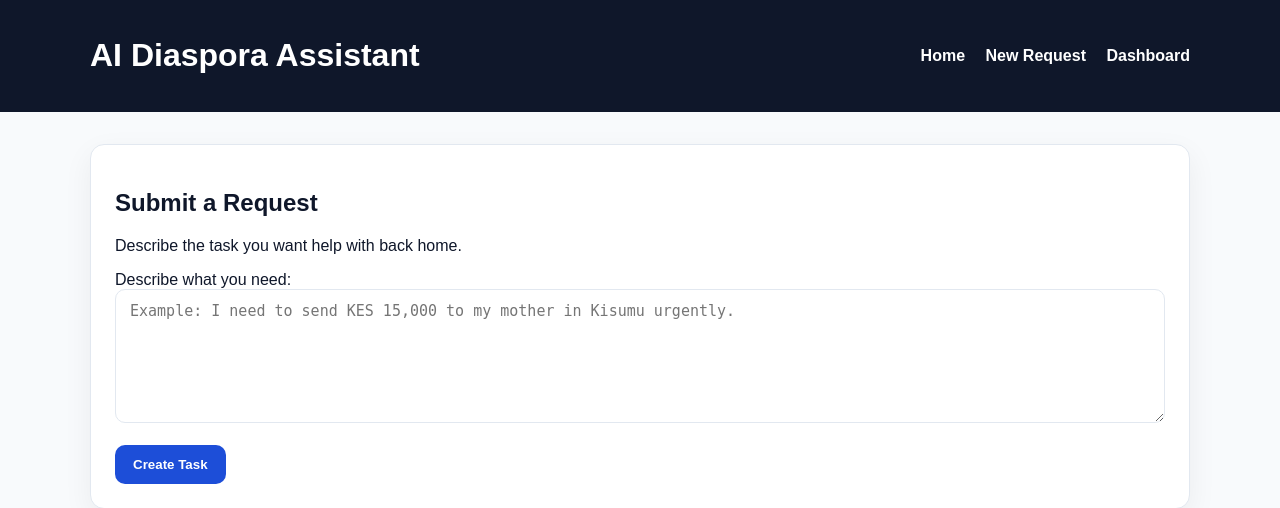
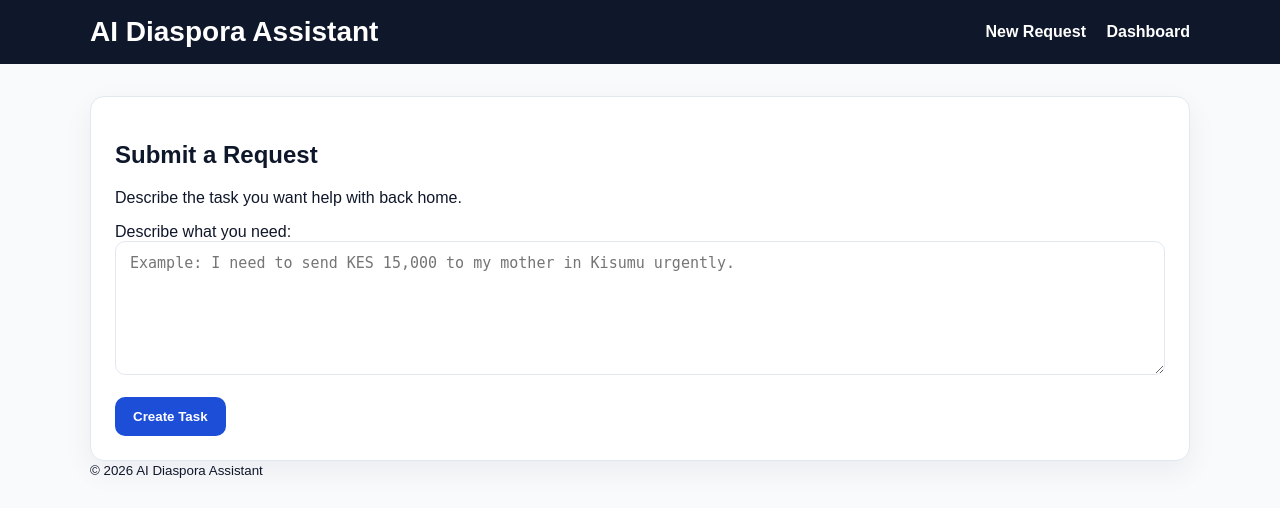
Before and after one commit to chegeharrison/ai-diaspora-assistant-267, a Django app: page /tasks/create/ in a window 1280 px wide. Shown: the top 508 px of the page. Run offline with Django 5.2, Linux system fonts and the light colour scheme.

Commit message:
style: simplify navbar and polish header link styling

```diff
--- a/static/css/styles.css
+++ b/static/css/styles.css
@@ -27,6 +27,25 @@ header .container {
   display: flex;
   justify-content: space-between;
   align-items: center;
+}
+
+.site-title {
+  margin: 0;
+  font-size: 28px;
+}
+
+.site-title a,
+.site-title a:visited,
+.site-title a:hover,
+.site-title a:focus,
+.site-title a:active {
+  color: white;
+  text-decoration: none !important;
+}
+
+.site-title a:hover,
+.site-title a:focus {
+  opacity: 0.95;
 }
 
 nav a {
--- a/tasks/services/ai_service.py
+++ b/tasks/services/ai_service.py
@@ -1,12 +1,8 @@
 from django.conf import settings
 import json
 import requests
-###Debugimport logging
-
 import logging
-
 logger = logging.getLogger(__name__)
-#end debug
 
 VALID_INTENTS = {
     "send_money",
--- a/templates/base.html
+++ b/templates/base.html
@@ -10,15 +10,15 @@
 <body>
     <header>
         <div class="container">
-            <h1>AI Diaspora Assistant</h1>
+            <h1 class="site-title">
+                <a href="{% url 'create_task' %}">AI Diaspora Assistant</a>
+            </h1>
             <nav>
-                <a href="/">Home</a>
                 <a href="{% url 'create_task' %}">New Request</a>
                 <a href="{% url 'task_dashboard' %}">Dashboard</a>
             </nav>
         </div>
     </header>
-
     <main class="container">
         {% if messages %}
             <div class="messages">
```
